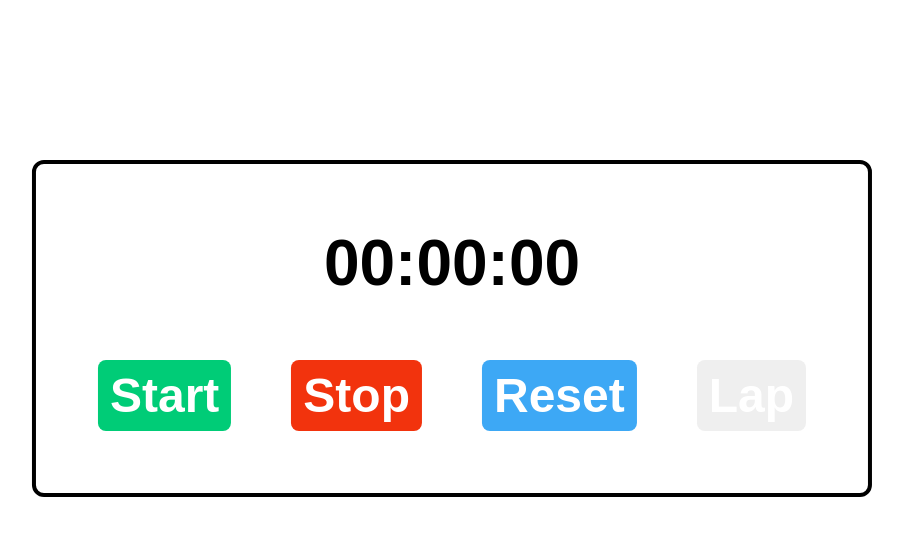
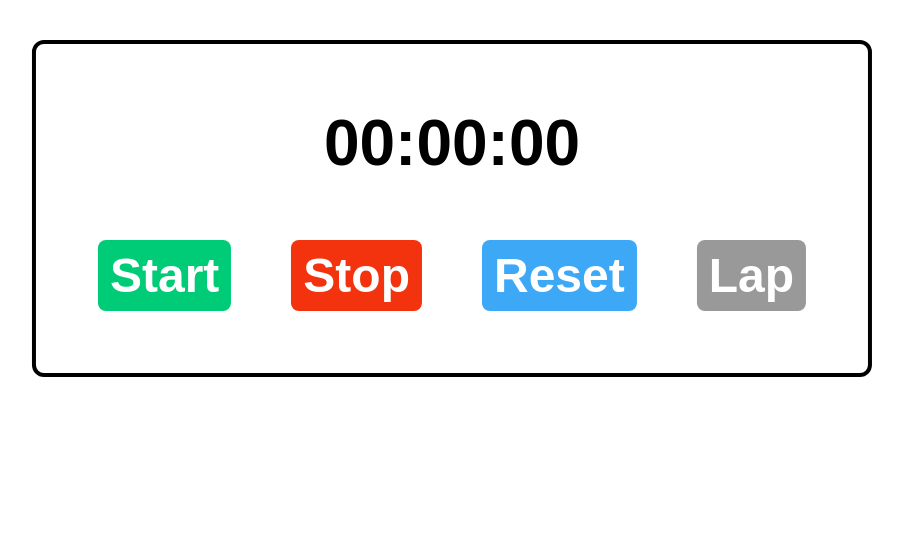
Before and after one commit to kraljic9/react-stopWatch, a React (Vite) app in the folder react-stopWatch/: page / in a window 1280 px wide. Shown: the top 536 px of the page, without its empty margins (188-1091 px from the left). Built offline with nearby package versions, Linux system fonts and the light colour scheme.

Commit message:
Added style to lap button

```diff
--- a/react-stopWatch/src/index.css
+++ b/react-stopWatch/src/index.css
@@ -11,7 +11,7 @@ body {
 .stop-watch-container {
   position: absolute;
   left: 50%;
-  top: 20%;
+  top: 5%;
   transform: translate(-50%);
   text-align: center;
   display: flex;
@@ -64,3 +64,11 @@ button {
 .reset-button:hover {
   background-color: hsl(205, 90%, 55%);
 }
+
+.lap-button {
+  background-color: hsl(0, 0%, 60%);
+}
+
+.lap-button:hover {
+  background-color: hsl(0, 0%, 55%);
+}
```
